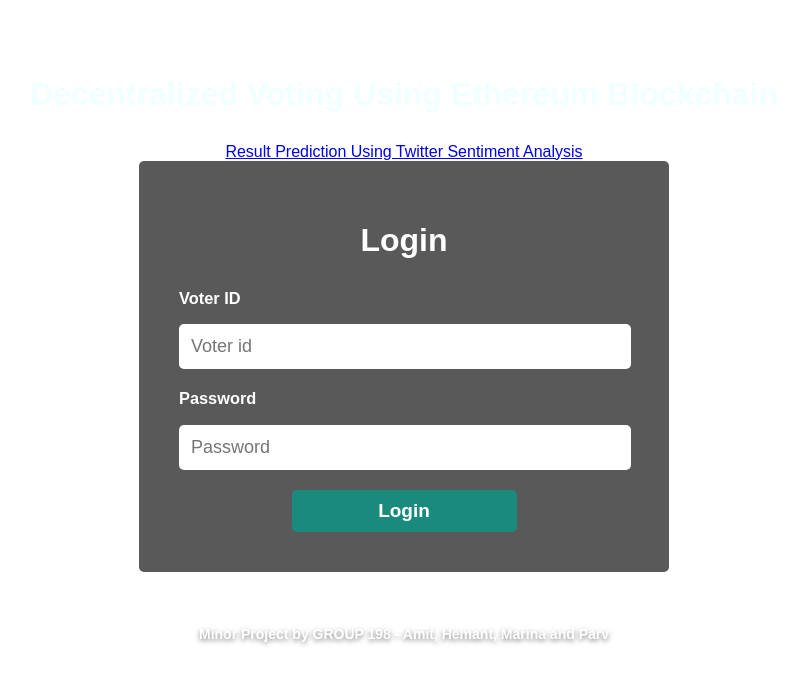
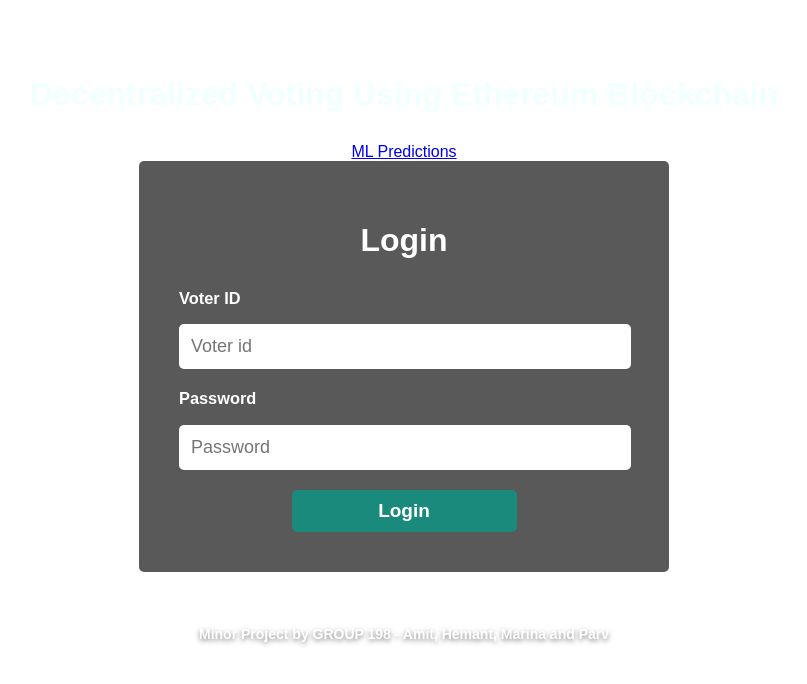
Before and after one commit to weirdly0/blockchain-voting-app, a website: page src/html/login.html in a window 1280 px wide. Shown: the whole page, without its empty margins (236-1043 px from the left). Drawn offline with nearby package versions, Linux system fonts and the light colour scheme.

Commit message:
Update login.html

```diff
--- a/src/html/login.html
+++ b/src/html/login.html
@@ -14,7 +14,7 @@
 
   <h1 align="center" style="color: azure;">Decentralized Voting Using Ethereum Blockchain</h1>
   <div class="navbar-right">
-    <a href="https://sentiment-analysis-twiter-1.onrender.com/">Result Prediction Using Twitter Sentiment Analysis</a>
+    <a href="https://sentiment-analysis-twiter-1.onrender.com/">ML Predictions</a>
   </div>
 
 
```
